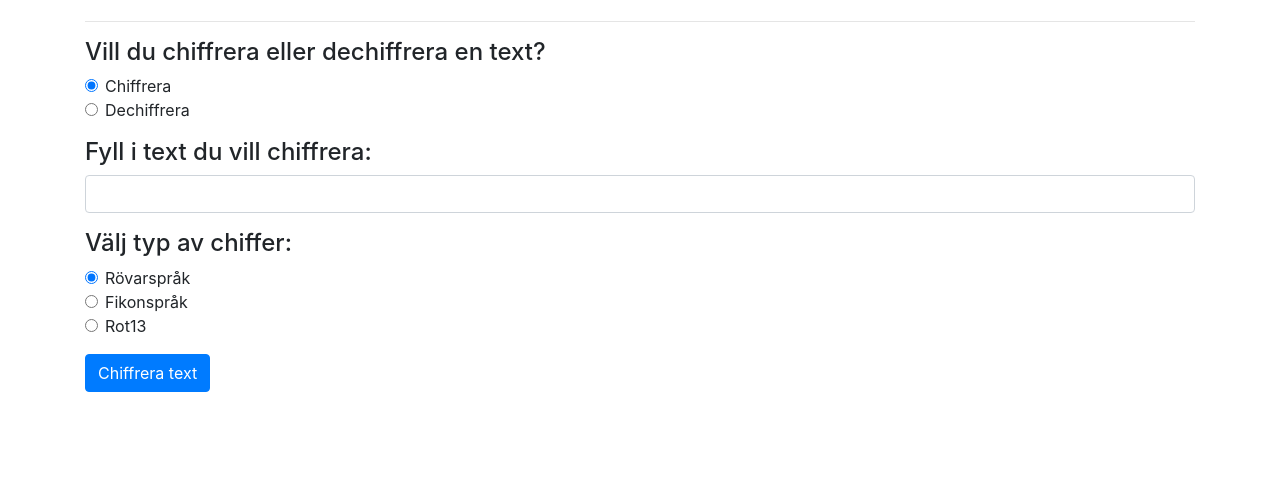
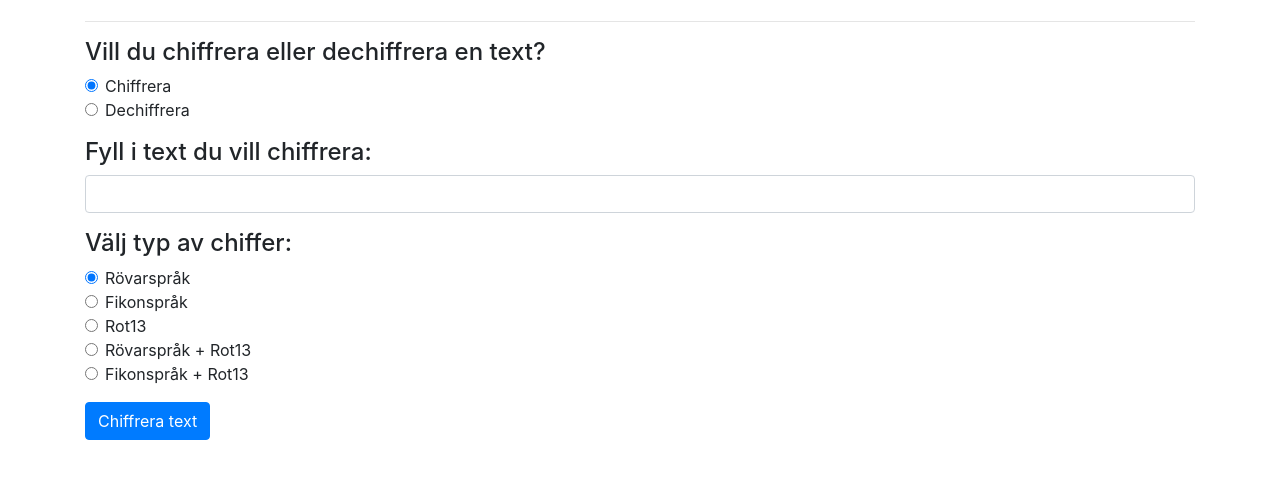
Before and after one commit to webnyman/1dv610-2023-L3, a plain HTML site: page index.html in a window 1280 px wide. Shown: the part 109-588 px from the top of the page. Drawn offline with nearby package versions, Linux system fonts and the light colour scheme.

Commit message:
Add rot13 layer to fikonsprak and rovarsprak in index.html

```diff
--- a/index.html
+++ b/index.html
@@ -60,12 +60,25 @@
             Fikonspråk
           </label>
         </div>
-        <div class="form-check mb-3">
+        <div class="form-check">
           <input class="form-check-input" type="radio" name="typeOfCypher" id="rot13" value="rot13">
           <label class="form-check-label" for="rot13">
             Rot13
           </label>
         </div>
+        <div class="form-group">
+          <div class="form-check">
+            <input class="form-check-input" type="radio" name="typeOfCypher" id="rovarsprakRot13" value="rovarsprakRot13">
+            <label class="form-check-label" for="rovarsprakRot13">
+              Rövarspråk + Rot13
+            </label>
+          </div>
+          <div class="form-check mb-3">
+            <input class="form-check-input" type="radio" name="typeOfCypher" id="fikonsprakRot13" value="fikonsprakRot13">
+            <label class="form-check-label" for="fikonsprakRot13">
+              Fikonspråk + Rot13
+            </label>
+          </div>
         <button type="button" class="btn btn-primary mb-3" id="encodeButton">Chiffrera text</button>
         <div class="text-danger" id="flashMessage"></div>
         <h4 id="headerResult"></h4>
--- a/view/View.js
+++ b/view/View.js
@@ -28,6 +28,7 @@ class View {
       element.textContent = content;
     }
   }
+
   displayFlashMessage(message) {
     const flashMessage = this.createElementInDOM('p', 'flashMessage')
     flashMessage.textContent = message
```
